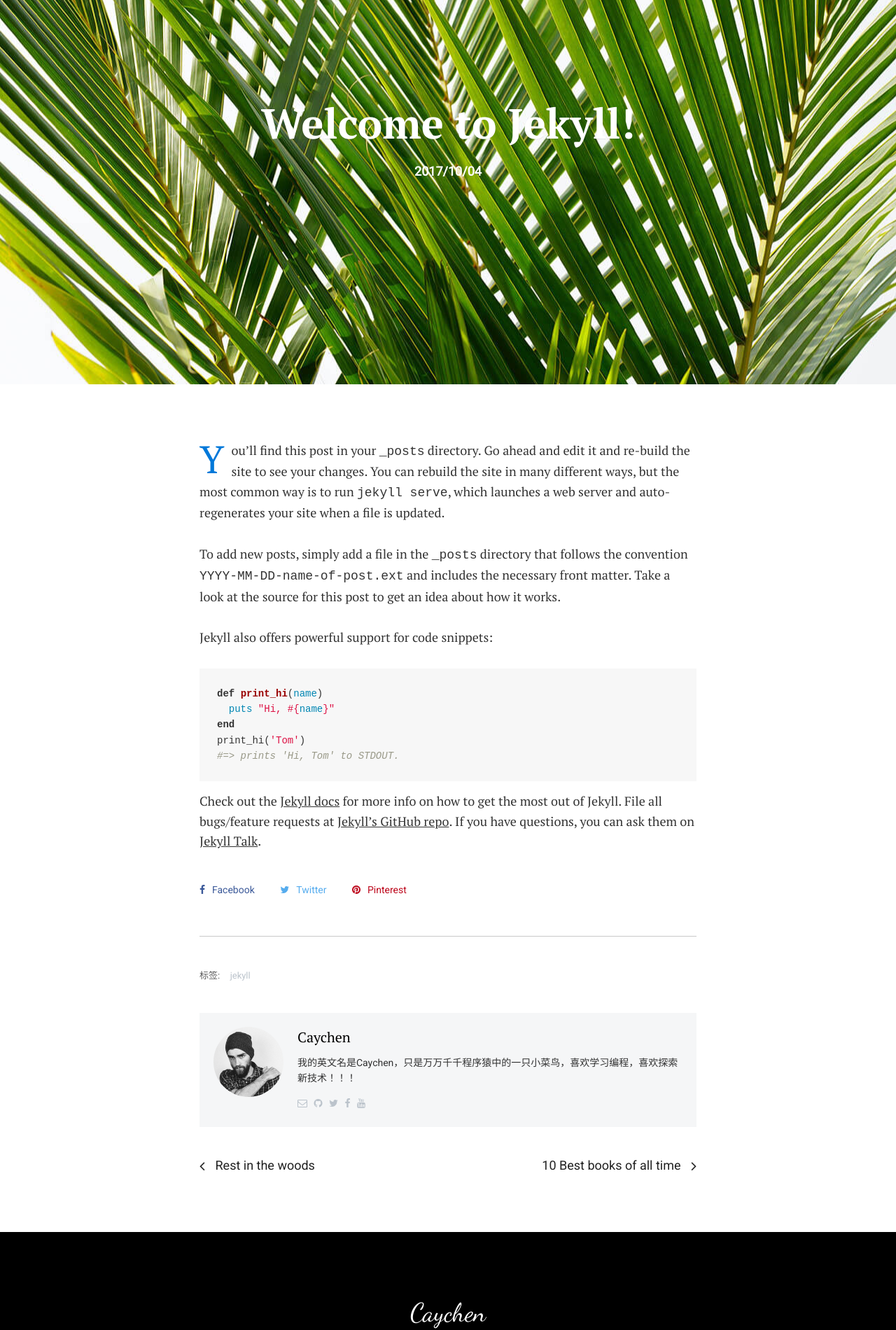
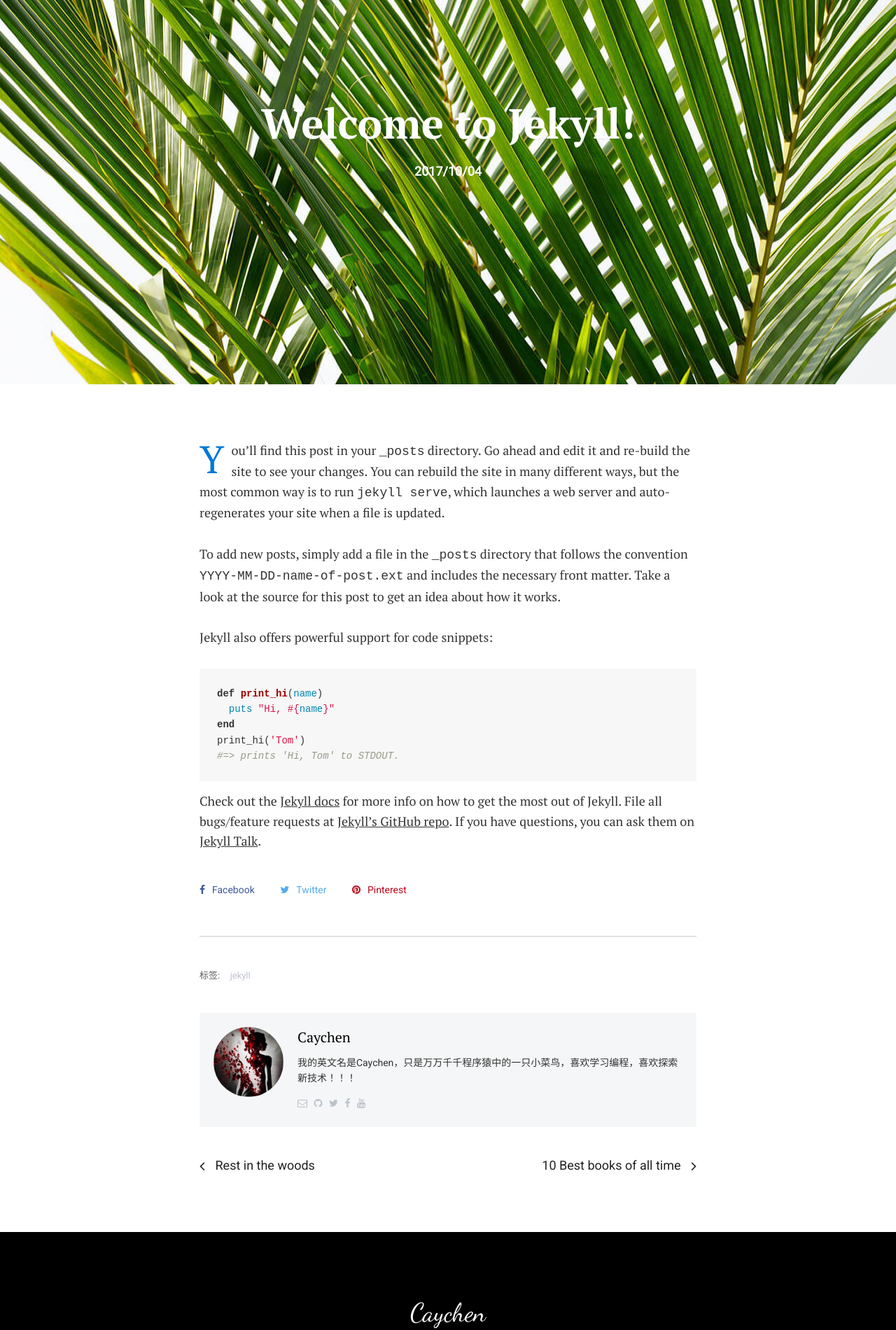
Before and after one commit to caychen/caychen.github.io, a Jekyll site: the page built from _posts/2017-10-04-welcome-to-jekyll.markdown, in a window 1280 px wide. Shown: the part 211-2111 px from the top of the page at 70% size. Built offline with Jekyll 4.4.1, drawn with Linux system fonts in a browser that asks for light colours; grey boxes are pictures that could not be loaded.

Commit message:
修改头像

```diff
--- a/_config.yml
+++ b/_config.yml
@@ -11,7 +11,7 @@ hero-description: 喜欢学习编程，喜欢探索新技术
 
 # Author - Creator
 author-name: Caychen
-author-image: 10.jpg
+author-image: caychen.jpg
 about-author: 我的英文名是Caychen，只是万万千千程序猿中的一只小菜鸟，喜欢学习编程，喜欢探索新技术！！！
 author-email: caychen@aliyun.com
 formspree-email: https://formspree.io/f/xyyoybnv
--- a/_pages/contact.html
+++ b/_pages/contact.html
@@ -27,6 +27,6 @@ zh_name: 联系
     <textarea class="form-textarea" name="message" rows="12" id="form-text" required></textarea>
   </div>
   <div class="form-group">
-    <button type="submit" class="form-btn btn btn-big">Send</button>
+    <button type="submit" class="form-btn btn btn-big">发送</button>
   </div>
 </form> <!-- /.form -->
--- a/css/main.css
+++ b/css/main.css
@@ -915,7 +915,7 @@ table tr:hover {
           align-items: center;
   position: relative;
   width: 100%;
-  min-height: 700px;
+  min-height: 400px;
   background-color: rgba(220, 235, 245, 0.2) !important;
   -webkit-background-size: cover !important;
           background-size: cover !important;
```
Also changed, not shown: images/caychen.jpg (renamed from images/1_caychen.jpg).
